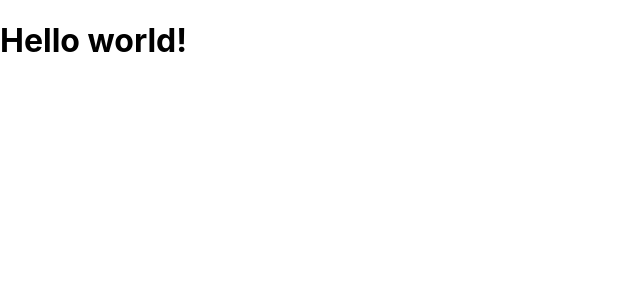
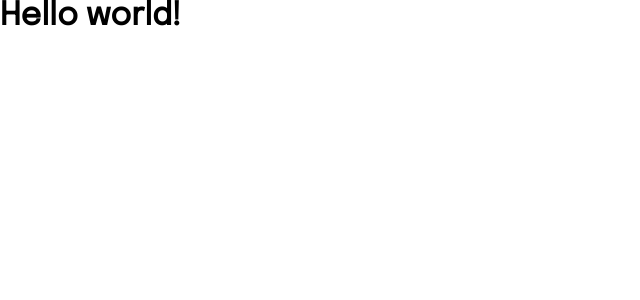
Before and after one commit to AndrShept/react-tailwinds-main, a React (Create React App) app: page / in a window 1280 px wide. Shown: the top 300 px of the page, without its empty margins (0-640 px from the left). Built offline with nearby package versions, Linux system fonts and the light colour scheme.

Commit message:
modified:   src/index.css

```diff
--- a/src/index.css
+++ b/src/index.css
@@ -2,17 +2,33 @@
 @tailwind components;
 @tailwind utilities;
 
+@font-face {
+  font-family: "Epilogue";
+  src: local(Epilogue), url("./fonts/Epilogue-Regular.ttf"), format("truetype");
+}
+
+* {
+  margin: 0;
+  padding: 0;
+  box-sizing: border-box;
+}
+
 body {
   margin: 0;
   padding: 0;
-  font-family: -apple-system, BlinkMacSystemFont, 'Segoe UI', 'Roboto', 'Oxygen',
-    'Ubuntu', 'Cantarell', 'Fira Sans', 'Droid Sans', 'Helvetica Neue',
-    sans-serif;
+  font-family: "Epilogue", -apple-system, BlinkMacSystemFont, "Segoe UI",
+    "Roboto", "Oxygen", "Ubuntu", "Cantarell", "Fira Sans", "Droid Sans",
+    "Helvetica Neue", sans-serif;
   -webkit-font-smoothing: antialiased;
   -moz-osx-font-smoothing: grayscale;
 }
 
 code {
-  font-family: source-code-pro, Menlo, Monaco, Consolas, 'Courier New',
+  font-family: source-code-pro, Menlo, Monaco, Consolas, "Courier New",
     monospace;
 }
+
+svg{
+  display: flex;
+  align-items: center;
+}
```
